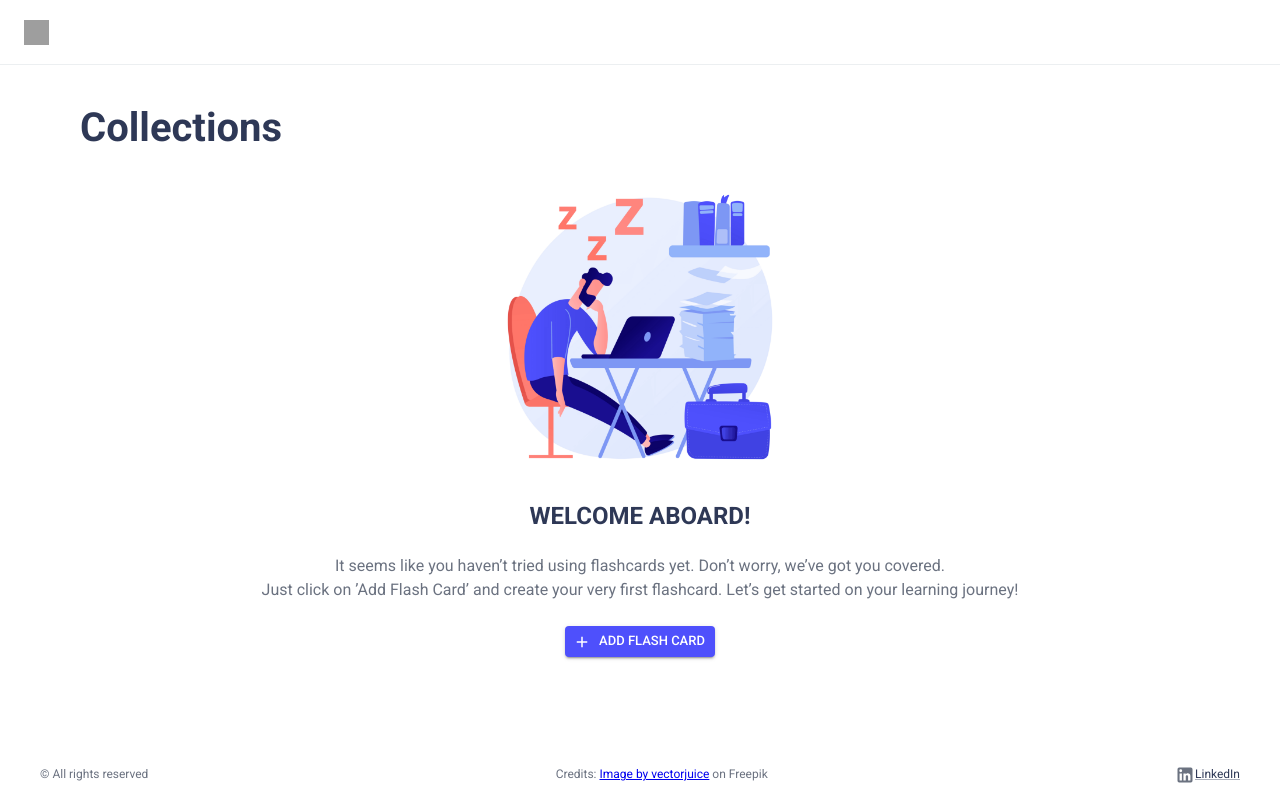
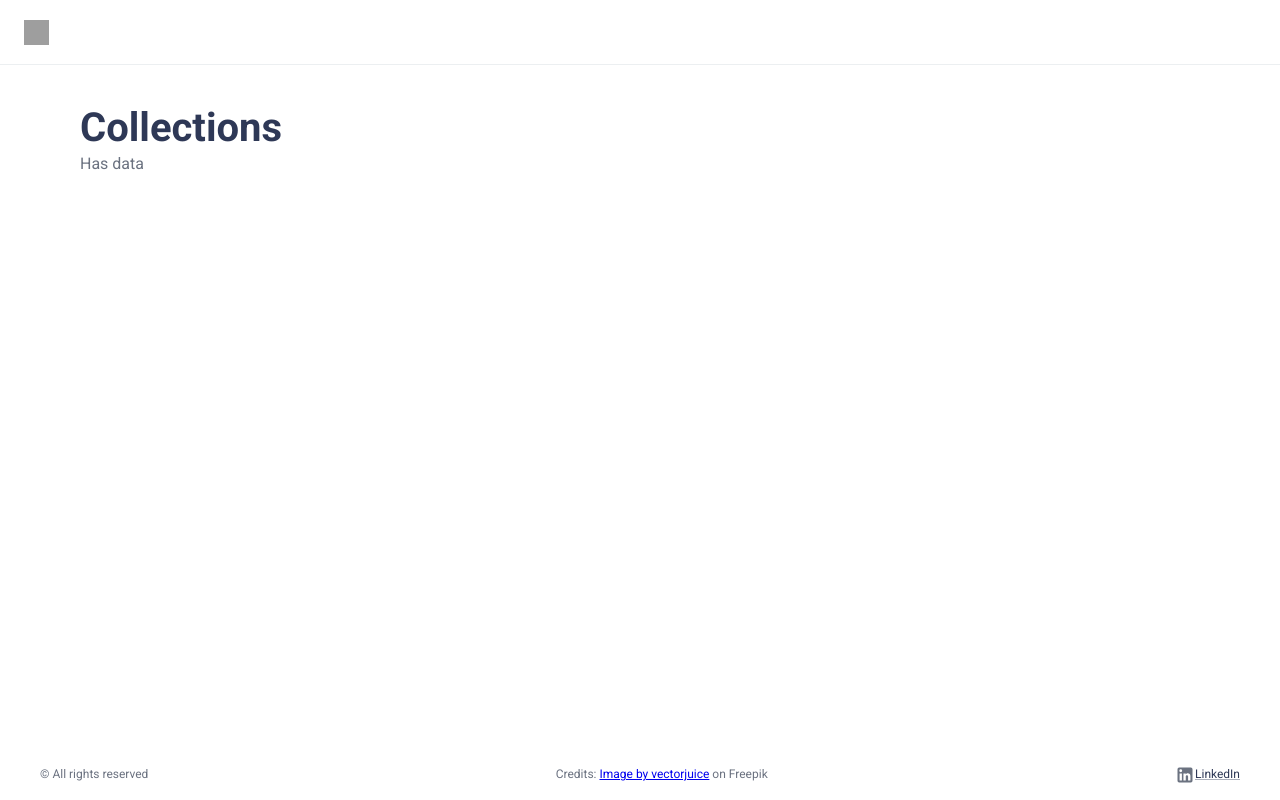
Before and after one commit to Garajluc/flashcard-app, a Next.js app: page / in a window 1280 px wide. Built offline with nearby package versions, Linux system fonts and the light colour scheme; grey boxes are pictures that could not be loaded.

Commit message:
with loading wrapper

```diff
--- a/src/components/collections/Collections.tsx
+++ b/src/components/collections/Collections.tsx
@@ -3,11 +3,18 @@ import AddIcon from '@mui/icons-material/Add';
 import { EmptyScreen } from '../utils/EmptyScreen';
 import { PageTitle } from '../utils/PageTitle';
 import { ActionButton } from '../utils/ActionButton';
+import { WithLoading } from '../utils/WithLoading';
+import { useCollections } from './useCollections';
 
 export const Collections = () => {
+  const { hasData, collections, collectionsError, collectionsLoading } =
+    useCollections();
+
   return (
     <>
       <PageTitle title="Collections" />
+      <WithLoading loading={collectionsLoading}>
+        {!hasData && (
           <EmptyScreen
             title="Welcome aboard!"
             body={
@@ -15,7 +22,8 @@ export const Collections = () => {
                 It seems like you haven&rsquo;t tried using flashcards yet.
                 Don&rsquo;t worry, we&rsquo;ve got you covered. <br />
                 Just click on &rsquo;Add Flash Card&rsquo; and create your very
-            first flashcard. Let&rsquo;s get started on your learning journey!
+                first flashcard. Let&rsquo;s get started on your learning
+                journey!
               </>
             }
             actionButton={
@@ -27,6 +35,9 @@ export const Collections = () => {
               </Link>
             }
           />
+        )}
+        {hasData && <div>Has data</div>}
+      </WithLoading>
     </>
   );
 };
--- /dev/null
+++ b/src/components/utils/WithLoading.tsx
@@ -0,0 +1,18 @@
+import { CircularProgress, Stack } from '@mui/material';
+
+type WithLoadingProps = {
+  loading: boolean;
+  children: React.ReactNode;
+};
+
+export const WithLoading = ({ loading, children }: WithLoadingProps) => {
+  if (!loading) {
+    return children;
+  }
+
+  return (
+    <Stack justifyContent="center" alignItems="center" sx={{ height: '100%' }}>
+      <CircularProgress />
+    </Stack>
+  );
+};
```
Lines whose indentation alone changed are shown as unchanged.
